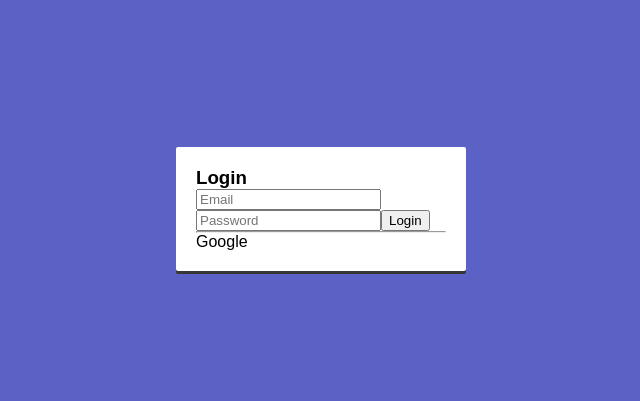
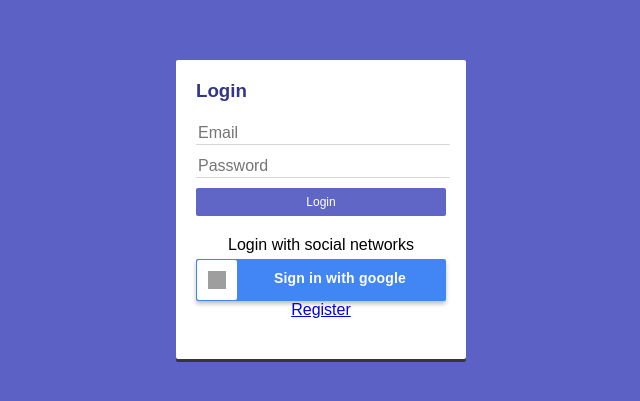
Before and after one commit to raulrobi2018/journal-app, a React app: page /auth/login in a window 1280 px wide. Shown: the part 191-592 px from the top of the page, without its empty margins (319-959 px from the left). Built offline with nearby package versions, Linux system fonts and the light colour scheme; grey boxes are pictures that could not be loaded.

Commit message:
Class 218 - LoginScreen

```diff
--- a/src/components/auth/LoginScreen.js
+++ b/src/components/auth/LoginScreen.js
@@ -1,16 +1,51 @@
 import React from "react";
+import {Link} from "react-router-dom";
 
 export const LoginScreen = () => {
     return (
         <>
-            <h3>Login</h3>
+            <h3 className="auth__title">Login</h3>
 
             <form>
-                <input type="text" placeholder="Email" name="email" />
-                <input type="password" placeholder="Password" name="password" />
-                <button type="submit">Login</button>
-                <hr />
-                Google
+                <input
+                    type="text"
+                    placeholder="Email"
+                    name="email"
+                    className="auth__input"
+                    autoComplete="off"
+                />
+                <input
+                    type="password"
+                    placeholder="Password"
+                    name="password"
+                    className="auth__input"
+                />
+                <button
+                    type="submit"
+                    className="btn btn-primary btn-block"
+                    disabled={true}
+                >
+                    Login
+                </button>
+
+                <div className="auth__social-networks">
+                    <p>Login with social networks</p>
+
+                    <div className="google-btn">
+                        <div className="google-icon-wrapper">
+                            <img
+                                className="google-icon"
+                                src="https://upload.wikimedia.org/wikipedia/commons/5/53/Google_%22G%22_Logo.svg"
+                                alt="google button"
+                            />
+                        </div>
+                        <p className="btn-text">
+                            <b>Sign in with google</b>
+                        </p>
+                    </div>
+
+                    <Link to="/auth/register">Register</Link>
+                </div>
             </form>
         </>
     );
--- a/src/styles/base/_settings.scss
+++ b/src/styles/base/_settings.scss
@@ -2,3 +2,6 @@
 $primary: #5C62C5;
 $dark-gray: #363636;
 $light-gray: #d8d8d8;
+$white: #fff;
+$google-blue: #4285f4;
+$button-active-blue: #1669f2;
--- a/src/styles/components/_auth.scss
+++ b/src/styles/components/_auth.scss
@@ -15,3 +15,48 @@
     padding: 20px;
     width: 250px;
 }
+
+.auth__title {
+    // darken es una función de sass. El primer parámetro es el
+    // color y el segundo la opacidad
+    color: darken($color: $primary, $amount: 20);
+    margin-bottom: 20px;
+}
+
+.auth__input {
+    color: $dark-gray;
+    border: 0px;
+    border-bottom: 1px solid $light-gray;
+    font-size: 16px;
+    margin-bottom: 10px;
+    height: 20px;
+    width: 100%;
+
+    transition: border-bottom .3s ease;
+
+    // Cuando entra en foco
+    &:focus {
+        border-bottom: 1px solid $primary;
+        outline: none;
+    }
+}
+
+.auth__social-networks {
+    align-items: center;
+    display: flex;
+    justify-content: center;
+    flex-direction: column;
+    padding-top: 20px;
+    padding-bottom: 20px;
+    width: 100%;
+}
+
+.auth__alert-error {
+    background-color: red;
+    border-radius: 5px;
+    color: white;
+    display: flex;
+    justify-content: center;
+    margin-bottom: 10px;
+    padding: 5px;
+}
--- /dev/null
+++ b/src/styles/components/_buttons.scss
@@ -0,0 +1,70 @@
+.btn {
+    background-color: transparent;
+    border: none;
+    color: white;
+    cursor: pointer;
+    font-size: 12px;
+    padding: 7px 10px;
+
+    &:focus {
+        outline: none;
+    }
+}
+
+.btn-primary {
+    background-color: $primary;
+    border-radius: 2px;
+
+    &:disabled {
+        background-color: lighten($color: $primary, $amount: 1)
+    }
+    &:hover {
+        background-color: darken($color: $primary, $amount: 20);
+    }
+}
+
+.btn-block {
+    width: 100%;
+}
+
+.google-btn {
+    cursor: pointer;
+    margin-top: 5px;
+    width: 100%;
+    height: 42px;
+    background-color: $google-blue;
+    border-radius: 2px;
+    box-shadow: 0 3px 4px 0 rgba(0, 0, 0, 0.25);
+
+    transition: box-shadow .3s ease;
+
+    .google-icon-wrapper {
+        position: absolute;
+        margin-top: 1px;
+        margin-left: 1px;
+        width: 40px;
+        height: 40px;
+        border-radius: 2px;
+        background-color: $white;
+    }
+    .google-icon {
+        position: absolute;
+        margin-top: 11px;
+        margin-left: 11px;
+        width: 18px;
+        height: 18px;
+    }
+    .btn-text {
+        float: right;
+        margin: 11px 40px 0 0;
+        color: $white;
+        font-size: 14px;
+        letter-spacing: 0.2px;
+    }
+    &:hover {
+        box-shadow: 0 0 6px $google-blue;
+    }
+    &:active {
+        background: $button-active-blue;
+    }
+}
--- a/src/styles/styles.scss
+++ b/src/styles/styles.scss
@@ -2,5 +2,6 @@
 @import './base/settings';
 @import './base/base';
 @import './components/auth';
+@import './components/buttons';
 
 //components
```
